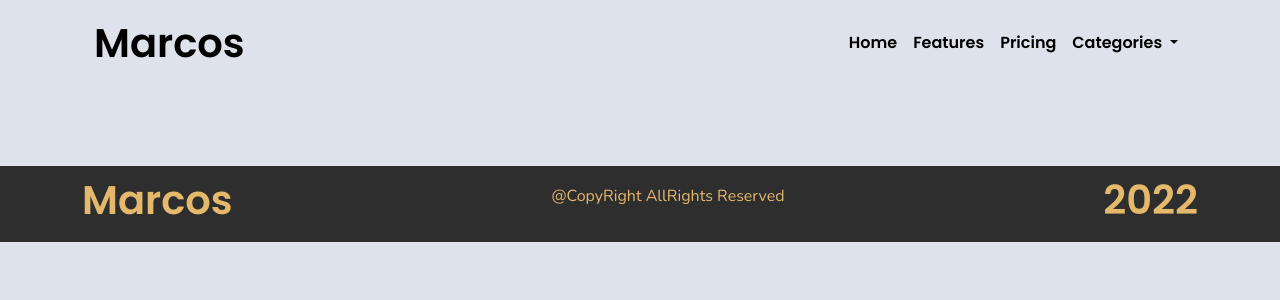
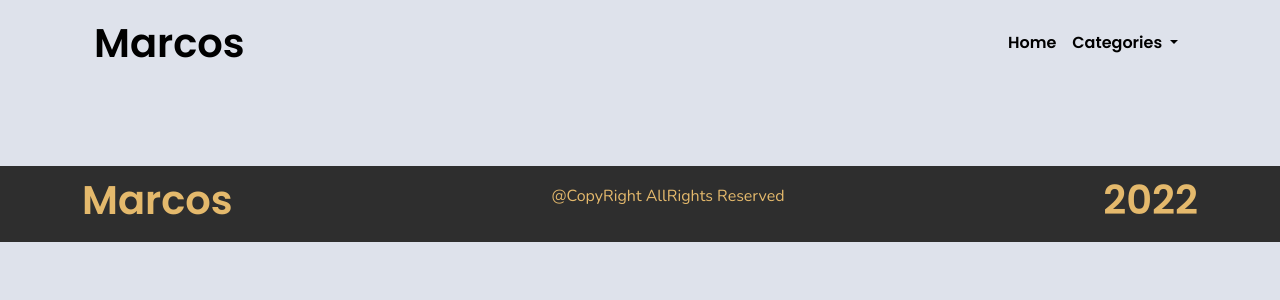
Before and after one commit to Marcos8060/Django-Gallery-Website, a Django app: template gallery/portfolio/templates/base.html in a window 1280 px wide. Shown: the top 300 px of the page. Run offline with Django 4.2, Linux system fonts and the light colour scheme; the template is opened without the code that fills it, so the values that code supplies are empty.

Commit message:
removed unnecessary nav links

```diff
--- a/gallery/portfolio/templates/navbar.html
+++ b/gallery/portfolio/templates/navbar.html
@@ -9,12 +9,6 @@
             <ul class="navbar-nav ms-auto">
               <li class="nav-item">
                 <a class="nav-link active" aria-current="page" href="{% url 'home_page' %}">Home</a>
-              </li>
-              <li class="nav-item">
-                <a class="nav-link" href="#">Features</a>
-              </li>
-              <li class="nav-item">
-                <a class="nav-link" href="#">Pricing</a>
               </li>
               <li class="nav-item dropdown">
                 <a class="nav-link dropdown-toggle" href="#" id="navbarDropdownMenuLink" role="button" data-bs-toggle="dropdown" aria-expanded="false">
```
